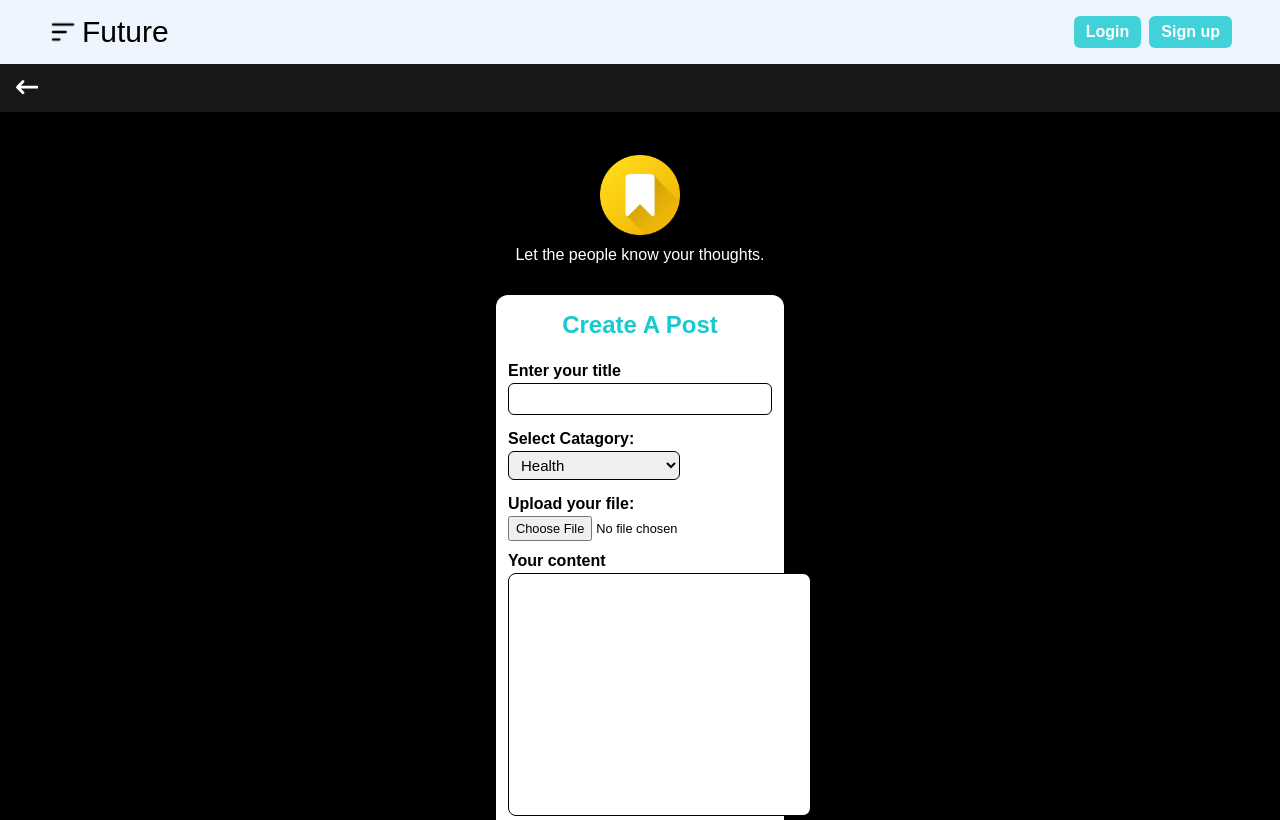
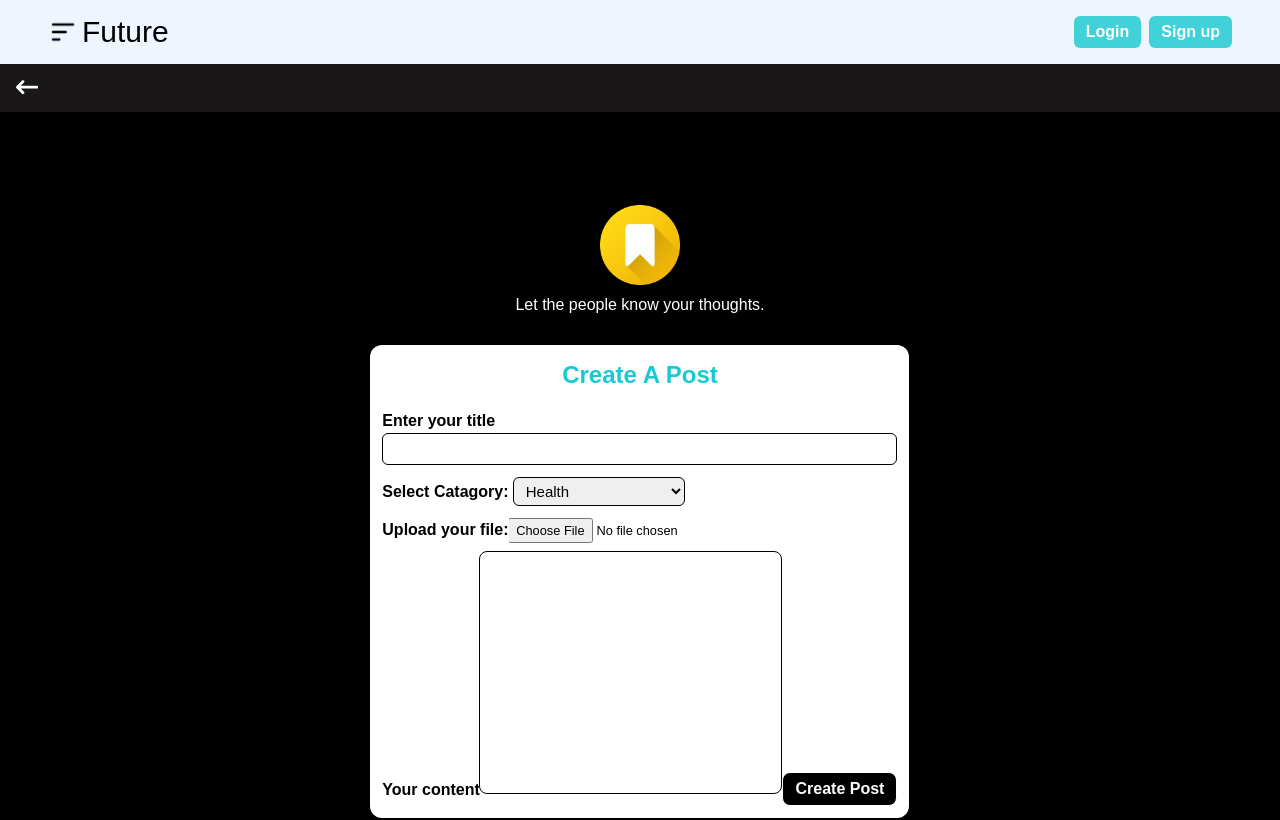
Before and after one commit to biki08089/Future-Of-AI, a React (Vite) app in the folder FRONTEND/: page /admindashboard/createpost in a window 1280 px wide. Shown: the top 820 px of the page. Built offline with nearby package versions, Linux system fonts and the light colour scheme; no server answers.

Commit message:
File has been updated

```diff
--- a/FRONTEND/src/pages/Createpost.jsx
+++ b/FRONTEND/src/pages/Createpost.jsx
@@ -49,7 +49,7 @@ const Createpost = () => {
         </div>
         <div
           data-aos="zoom-in"
-          className="max-h-[40rem] w-[18rem] p-3 bg-cust-white rounded-xl"
+          className="max-h-[40rem] mx-[2rem] p-3 bg-cust-white rounded-xl"
         >
           <h1
             data-aos="zoom-in"
@@ -109,7 +109,7 @@ const Createpost = () => {
               Your content
             </label>
             <textarea
-              className="border rounded-lg p-2 text-[15px]"
+              className="border rounded-lg p-2 text-[15px] mx-auto"
               name="maincontent"
               id=""
               cols="30"
```
